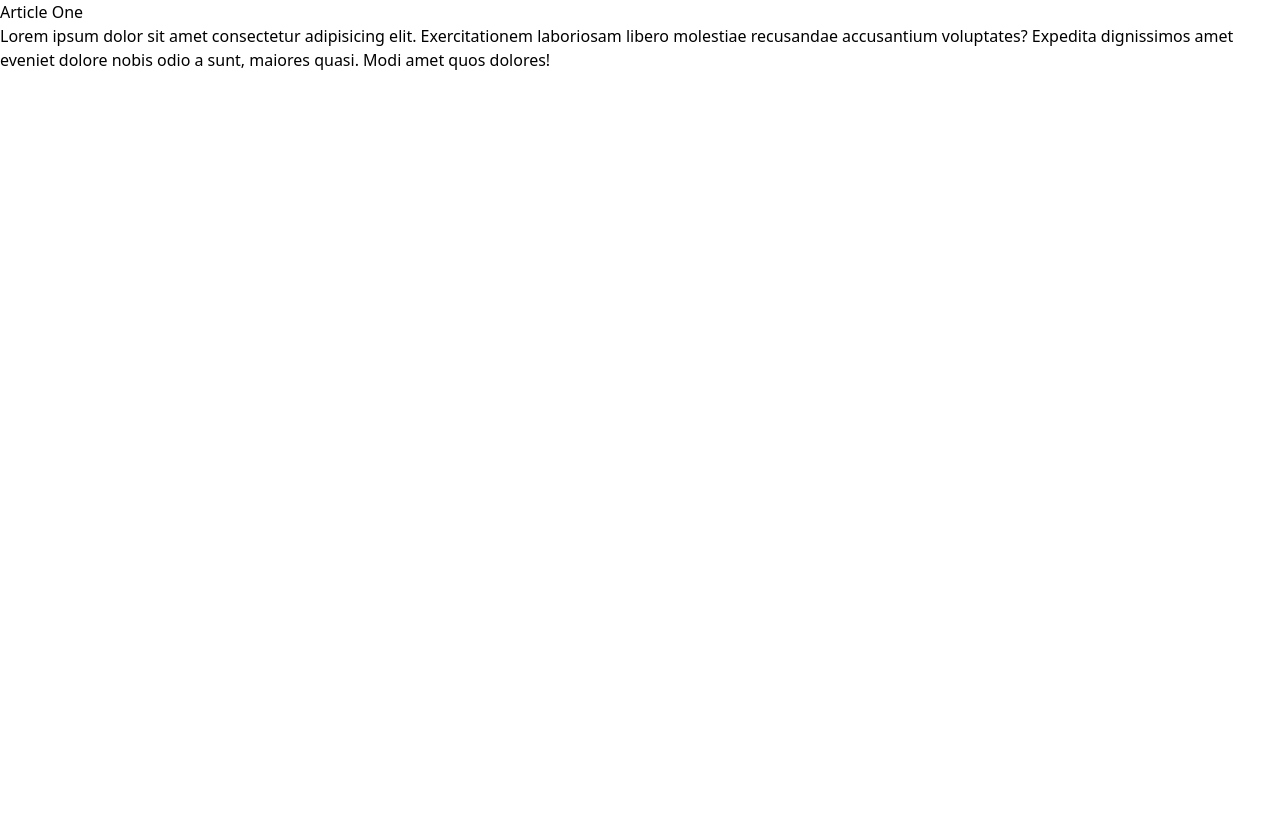
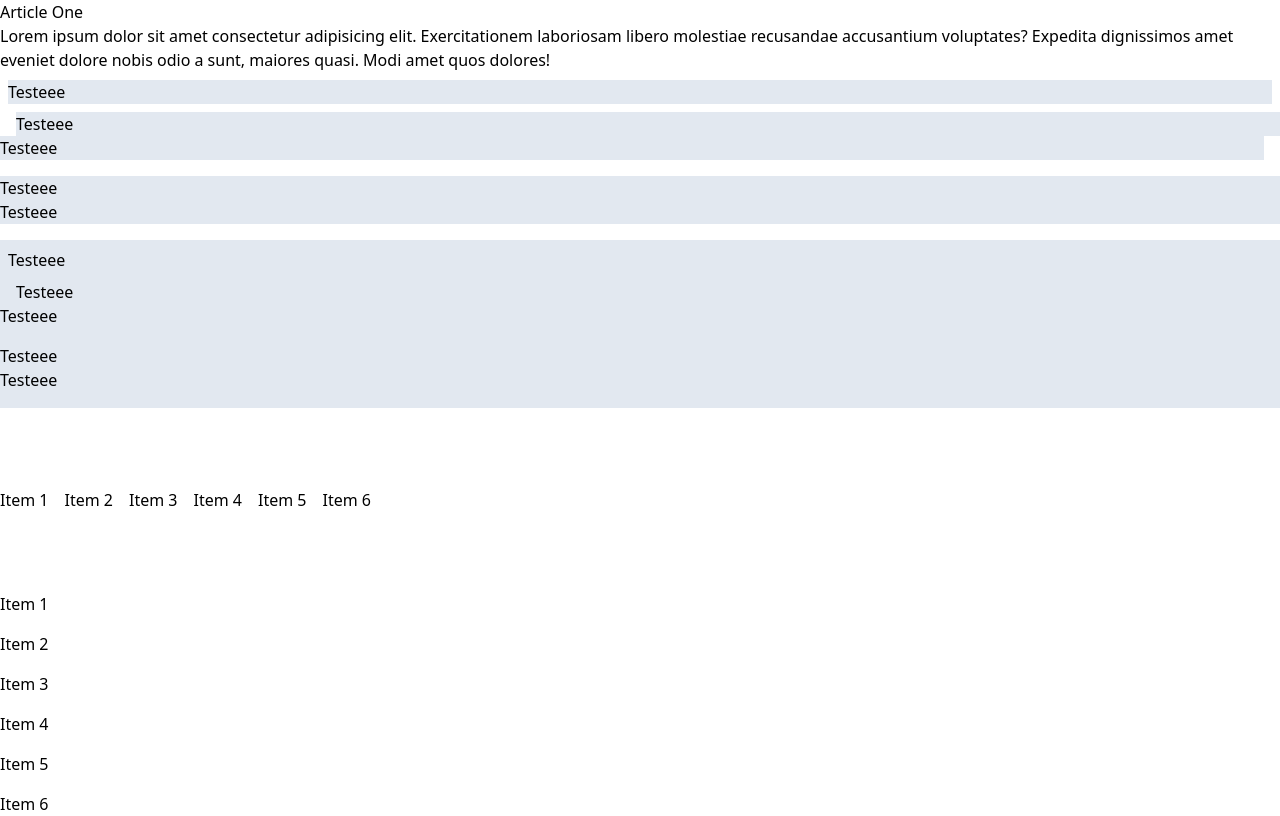
Before and after one commit to ClaudioSiqueira/tailwind-sandbox, a plain HTML site: page 03-container-spacing/index.html in a window 1280 px wide. Drawn offline with nearby package versions, Linux system fonts and the light colour scheme.

Commit message:
Container and spacing tests

```diff
--- a/03-container-spacing/index.html
+++ b/03-container-spacing/index.html
@@ -9,7 +9,7 @@
   </head>
   <body>
     <!-- Container -->
-    <div>
+    <div class="container mx-auto">
       <article>
         <h3>Article One</h3>
         <p>
@@ -22,11 +22,40 @@
 
       <!-- Margin -->
 
+      <div class="bg-slate-200 m-2">Testeee</div>
+      <div class="bg-slate-200 ml-4">Testeee</div>
+      <div class="bg-slate-200 mr-4">Testeee</div>
+      <div class="bg-slate-200 mt-4">Testeee</div>
+      <div class="bg-slate-200 mb-4">Testeee</div>
       <!-- Padding -->
+
+      <div class="bg-slate-200 p-2">Testeee</div>
+      <div class="bg-slate-200 pl-4">Testeee</div>
+      <div class="bg-slate-200 pr-4">Testeee</div>
+      <div class="bg-slate-200 pt-4">Testeee</div>
+      <div class="bg-slate-200 pb-4">Testeee</div>
 
       <!-- Space Between X -->
 
+      <div class="flex mt-20 space-x-4">
+        <div>Item 1</div>
+        <div>Item 2</div>
+        <div>Item 3</div>
+        <div>Item 4</div>
+        <div>Item 5</div>
+        <div>Item 6</div>
+      </div>
       <!-- Space Between Y -->
+
+      <div class="flex flex-col mt-20 space-y-4">
+        <div>Item 1</div>
+        <div>Item 2</div>
+        <div>Item 3</div>
+        <div>Item 4</div>
+        <div>Item 5</div>
+        <div>Item 6</div>
+      </div>
+
     </div>
   </body>
 </html>
```
